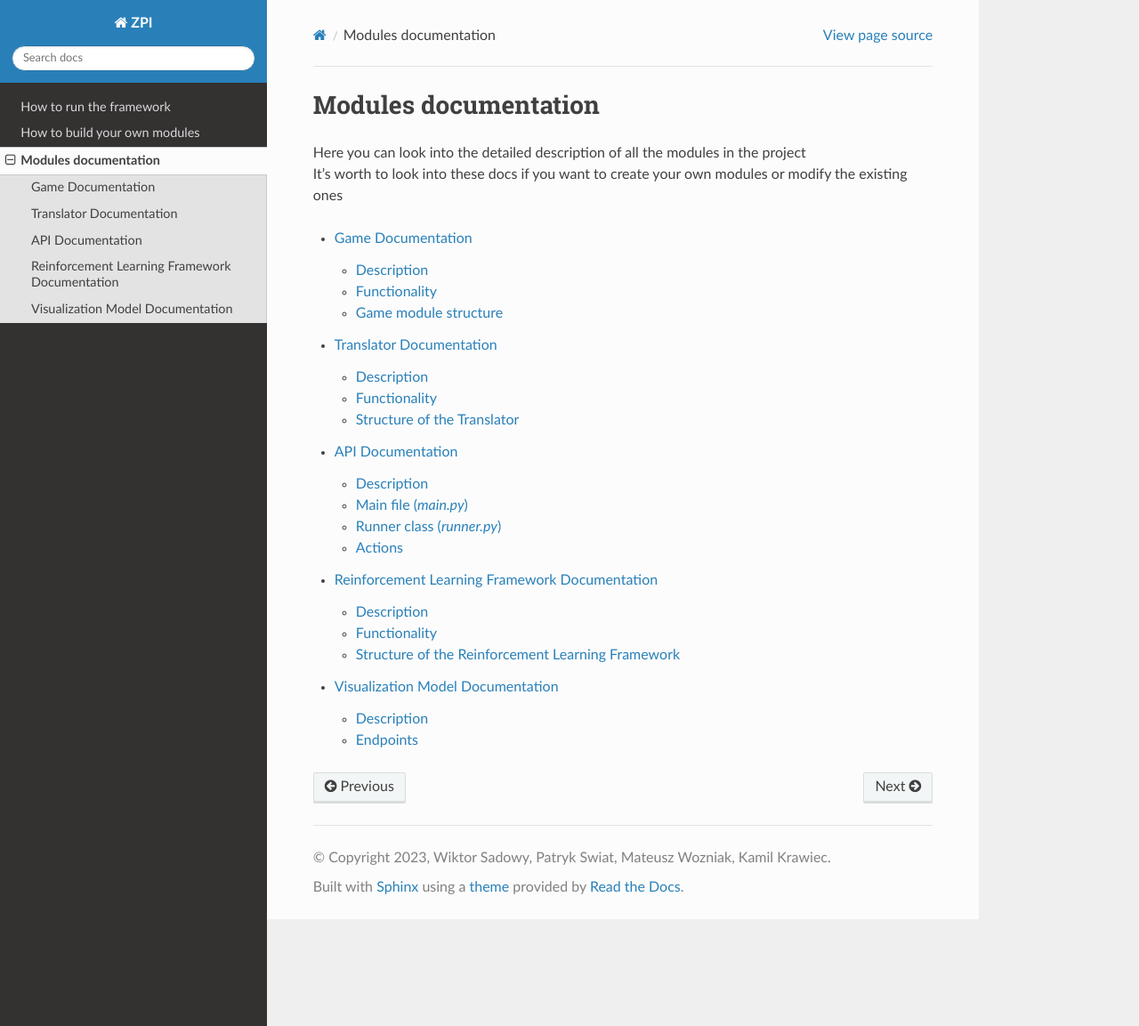
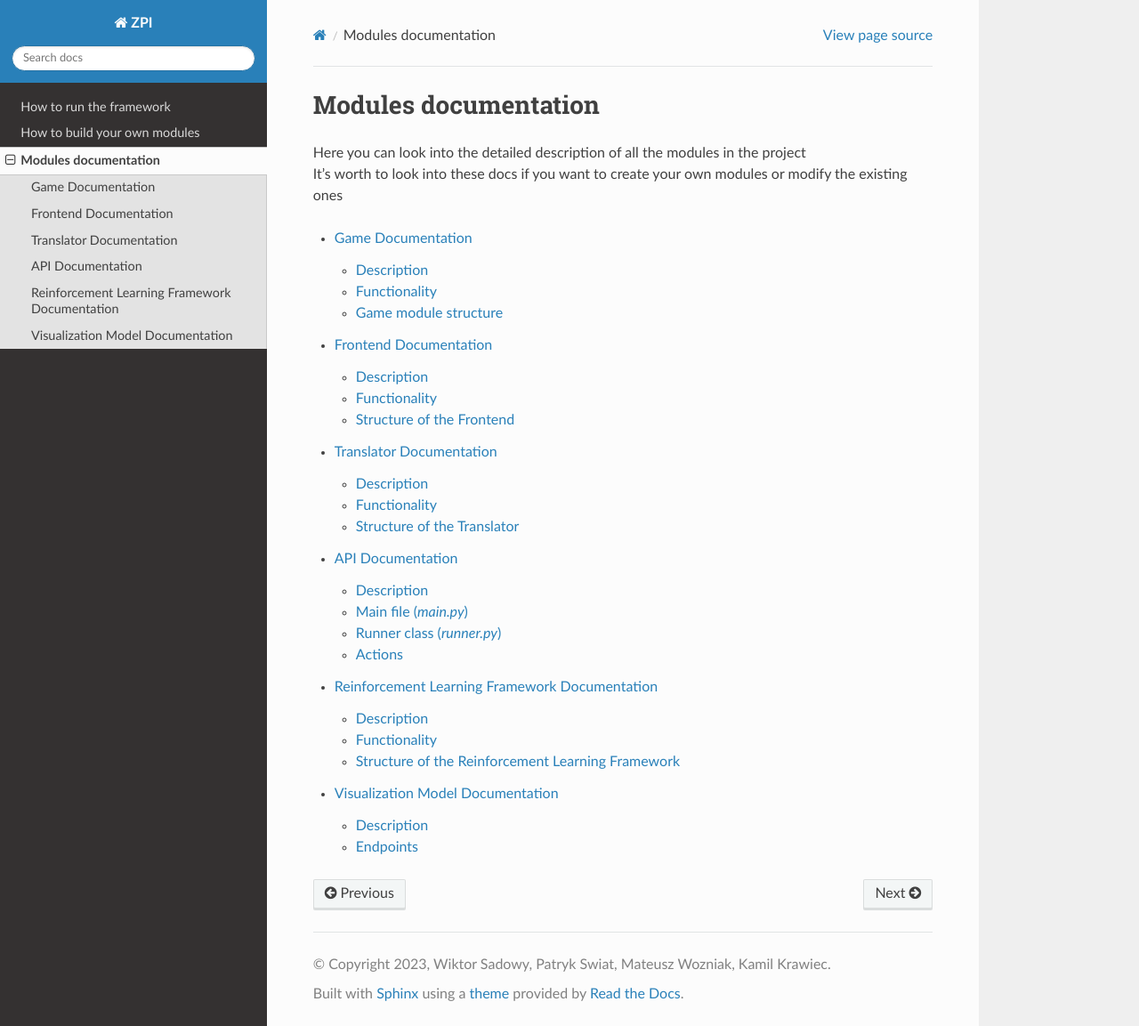
Before and after one commit to ZPI-2023-IST/Documentation, a Sphinx documentation site: the page built from source/modules.rst, in a window 1280 px wide and 1153 px high. Shown: the whole window at 89% size. Built offline with Sphinx 7.4.7 and the Read the Docs theme 2.0.0, drawn with Linux system fonts in a browser that asks for light colours; pages that are not in the unit, such as notebooks, are missing from menus.

Commit message:
start frontend docs

```diff
--- a/source/modules.rst
+++ b/source/modules.rst
@@ -8,6 +8,7 @@ Modules documentation
    :maxdepth: 2
 
    modules/game
+   modules/frontend
    modules/translator
    modules/api
    modules/rl
--- /dev/null
+++ b/source/modules/frontend.rst
@@ -0,0 +1,20 @@
+Frontend Documentation
+==============================================
+
+=================
+Description
+=================
+
+aaaaa
+
+=================
+Functionality
+=================
+
+aadss
+
+==================================
+Structure of the Frontend
+==================================
+
+sdnsd
```
Also changed, not shown: 1 other file.
